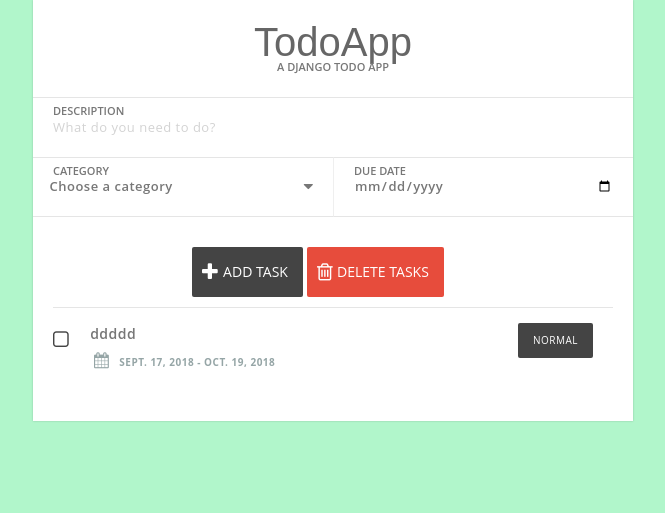
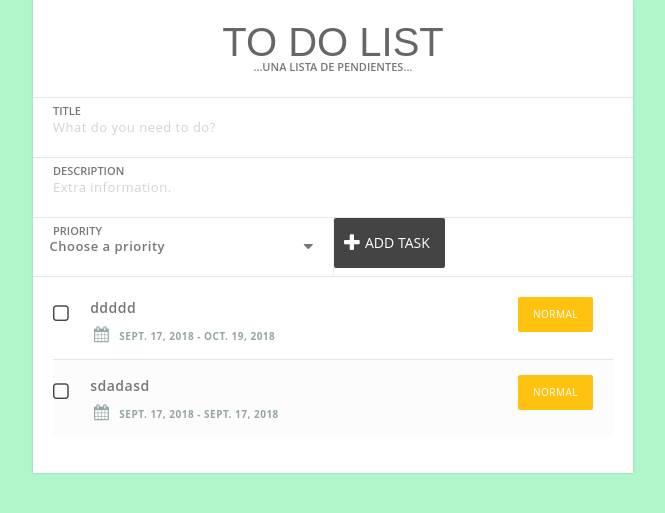
Before and after one commit to rominic29/todolist, a Django app: page / in a window 1280 px wide. Shown: the top 513 px of the page, without its empty margins (307-972 px from the left). Run offline with Django 3.2, Linux system fonts and the light colour scheme; data comes from the database, SQL or seed files in the repository; some libraries are stand-ins or nearby versions.

Commit message:
Cambio de Category por Priority

```diff
--- a/todoapp/admin.py
+++ b/todoapp/admin.py
@@ -7,9 +7,9 @@ class TodoListAdmin(admin.ModelAdmin):
     list_display = ("title", "created", "due_date")
 
 
-class CategoryAdmin(admin.ModelAdmin):
+class PriorityAdmin(admin.ModelAdmin):
     list_display = ("name",)
 
 
 admin.site.register(models.TodoList, TodoListAdmin)
-admin.site.register(models.Category, CategoryAdmin)
+admin.site.register(models.Priority, PriorityAdmin)
--- a/todoapp/models.py
+++ b/todoapp/models.py
@@ -3,16 +3,20 @@ from django.db import models
 from django.utils import timezone
 
 
-class Category(models.Model):  # The Category table name that inherits models.Model
+class Priority(models.Model):
+    # The Priority table name that inherits models.Model
     name = models.CharField(max_length=100)  # Like a varchar
-
-    class Meta:
-        verbose_name = ("Category")
-        verbose_name_plural = ("Categories")
 
     def __str__(self):
         return self.name  # name to be shown when called
 
+
+class Status(models.Model):
+    # The Priority table name that inherits models.Model
+    name = models.CharField(max_length=100)  # Like a varchar
+
+    def __str__(self):
+        return self.name  # name to be shown when called
 
 class TodoList(models.Model):  # Todolist able name that inherits models.Model
     title = models.CharField(max_length=250)  # a varchar
@@ -21,7 +25,8 @@ class TodoList(models.Model):  # Todolist able name that inherits models.Model
         default=timezone.now().strftime("%Y-%m-%d"))  # a date
     due_date = models.DateField(
         default=timezone.now().strftime("%Y-%m-%d"))  # a date
-    category = models.ForeignKey(Category, default="general")  # a foreignkey
+    priority = models.ForeignKey(Priority, default="normal")  # a foreignkey
+    status = models.ForeignKey(Status, default="pending")
 
     class Meta:
         ordering = ["-created"]  # ordering by the created field
--- a/todoapp/static/style.css
+++ b/todoapp/static/style.css
@@ -203,7 +203,7 @@ button {
     margin-right: 10px;
     font-size: 16px;
 }
-[class*='category-'] {
+[class*='priority-'] {
     display: inline-block;
     font-size: 10px;
     background: #444;
@@ -218,23 +218,17 @@ button {
     text-transform: uppercase;
     margin-right: 20px;
 }
-.category- {
+.priority- {
     background: transparent;
 }
-.category-Personal {
-    background: #2980b9;
+.priority-Normal {
+    background: #FFC30F;
 }
-.category-Work {
-    background: #8e44ad;
+.priority-High {
+    background: #FF5733;
 }
-.category-School {
-    background: #f39c12;
-}
-.category-Cleaning {
-    background: #16a085;
-}
-.category-Other {
-    background: #d35400;
+.priority-Urgent {
+    background: #C70039;
 }
 footer {
     text-align: center;
@@ -276,7 +270,7 @@ footer a {
     color: #16a085;
 }
 /* custom select menu */
-.taskCategory {
+.taskPriority {
     -webkit-appearance: none;
             appearance: none;
     cursor: pointer;
@@ -292,7 +286,7 @@ footer a {
     color: #777;
     pointer-events: none;
 }
-.taskCategory option {
+.taskPriority option {
     background: #fff;
     border: none;
     outline: none;
--- a/todoapp/templates/index.html
+++ b/todoapp/templates/index.html
@@ -2,7 +2,7 @@
 <html >
 <head>
   <meta charset="UTF-8">
-  <title>TodoApp - Create A Todo With Django</title>
+  <title>TO DO LIST</title>
   {% load static %}
   <link rel="stylesheet" href="https://maxcdn.bootstrapcdn.com/bootstrap/4.0.0-beta/css/bootstrap.min.css" integrity="sha384-/Y6pD6FV/Vv2HJnA6t+vslU6fwYXjCFtcEpHbNJ0lyAFsXTsjBbfaDjzALeQsN6M" crossorigin="anonymous">
   <link rel="stylesheet" type="text/css" href="https://maxcdn.bootstrapcdn.com/font-awesome/4.7.0/css/font-awesome.min.css">
@@ -12,38 +12,37 @@
 <div django-app="TaskManager">
     <div class="container">
             <div class="content">
-            <h1>TodoApp</h1>
-            <p class="tagline">a Django todo app</p>
+            <h1>TO DO LIST</h1>
+            <p class="tagline">...una lista de pendientes...</p>
             <form action="" method="post">
             {% csrf_token %} <!-- csrf token for basic security -->
                 <div class="inputContainer">
-                    <input type="text" id="description" class="taskName" placeholder="What do you need to do?" name="description" required>
+                    <input type="text" id="title" class="taskName" placeholder="What do you need to do?" name="title" required>
+                    <label for="title">Title</label>
+                </div>
+                <div class="inputContainer">
+                    <input type="text" id="description" class="taskName" placeholder="Extra information." name="description" required>
                     <label for="description">Description</label>
                 </div>
                 <div class="inputContainer half last">
                     <i class="fa fa-caret-down selectArrow"></i>
-                    <select id="category" class="taskCategory" name="category_select">
-                    <option class="disabled" value="">Choose a category</option>
-                    {% for category in categories %}
-                        <option class="" value="{{ category.name }}" name="{{ category.name }}">{{ category.name }}</option>
+                    <select id="priority" class="taskPriority" name="priority_select">
+                    <option class="disabled" value="">Choose a priority</option>
+                    {% for priority in priorities %}
+                        <option class="" value="{{ priority.name }}" name="{{ priority.name }}">{{ priority.name }}</option>
                     {% endfor %}
                     </select>
-                    <label for="category">Category</label>
+                    <label for="priority">Priority</label>
                 </div>
                 <div class="inputContainer half last right">
-                    <input type="date" id="dueDate" class="taskDate" name="date">
-                    <label for="dueDate">Due Date</label>
-                </div>
-                <div class="row">
                     <button class="taskAdd" name="taskAdd" type="submit"><i class="fa fa-plus icon"></i>Add task</button>
-                    <button class="taskDelete" name="taskDelete" formnovalidate="" type="submit" onclick="$('input#sublist').click();"><i class="fa fa-trash-o icon"></i>Delete Tasks</button>
                 </div>
             <ul class="taskList">
             {% for todo in todos %} <!-- django template lang - for loop -->
                 <li class="taskItem">
                     <input type="checkbox" class="taskCheckbox" name="checkedbox" id="{{ todo.id }}" value="{{ todo.id }}">
                     <label for="{{ todo.id }}"><span class="complete-">{{ todo.title }}</span></label>
-                    <span class="category-{{ todo.category }}">{{ todo.category }}</span>
+                    <span class="priority-{{ todo.priority }}">{{ todo.priority }}</span>
                     <strong class="taskDate"><i class="fa fa-calendar"></i>{{ todo.created }} - {{ todo.due_date }}</strong>
                 </li>
             {% endfor %}
--- a/todoapp/views.py
+++ b/todoapp/views.py
@@ -1,18 +1,17 @@
 from django.shortcuts import render, redirect
-from .models import TodoList, Category
+from .models import TodoList, Priority
 
 
 def index(request):  # the index view
     todos = TodoList.objects.all()  # quering all todos with the object manager
-    categories = Category.objects.all()  # getting all categories with object manager
+    priorities = Priority.objects.all()  # getting all categories with object manager
     if request.method == "POST":  # checking if the request method is a POST
         if "taskAdd" in request.POST:  # checking if there is a request to add a todo
             title = request.POST["description"]  # title
-            date = str(request.POST["date"])  # date
-            category = request.POST["category_select"]  # category
-            content = title + " -- " + date + " " + category  # content
-            Todo = TodoList(title=title, content=content, due_date=date,
-                            category=Category.objects.get(name=category))
+            priority = request.POST["priority_select"]  # Priority
+            content = title + " -- " + priority  # content
+            Todo = TodoList(title=title, content=content,
+                            priority=Priority.objects.get(name=priority))
             Todo.save()  # saving the todo
             return redirect("/")  # reloading the page
         if "taskDelete" in request.POST:  # checking if there is a request to delete a todo
@@ -21,4 +20,4 @@ def index(request):  # the index view
             for todo_id in checkedlist:
                 todo = TodoList.objects.get(id=int(todo_id))  # getting todo id
                 todo.delete()  # deleting todo
-    return render(request, "index.html", {"todos": todos, "categories": categories})
+    return render(request, "index.html", {"todos": todos, "priorities": priorities})
```
Also changed, not shown: db.sqlite3, todoapp/migrations/0004_auto_20180917_1445.py (added), todoapp/migrations/0005_auto_20180917_1452.py (added).
